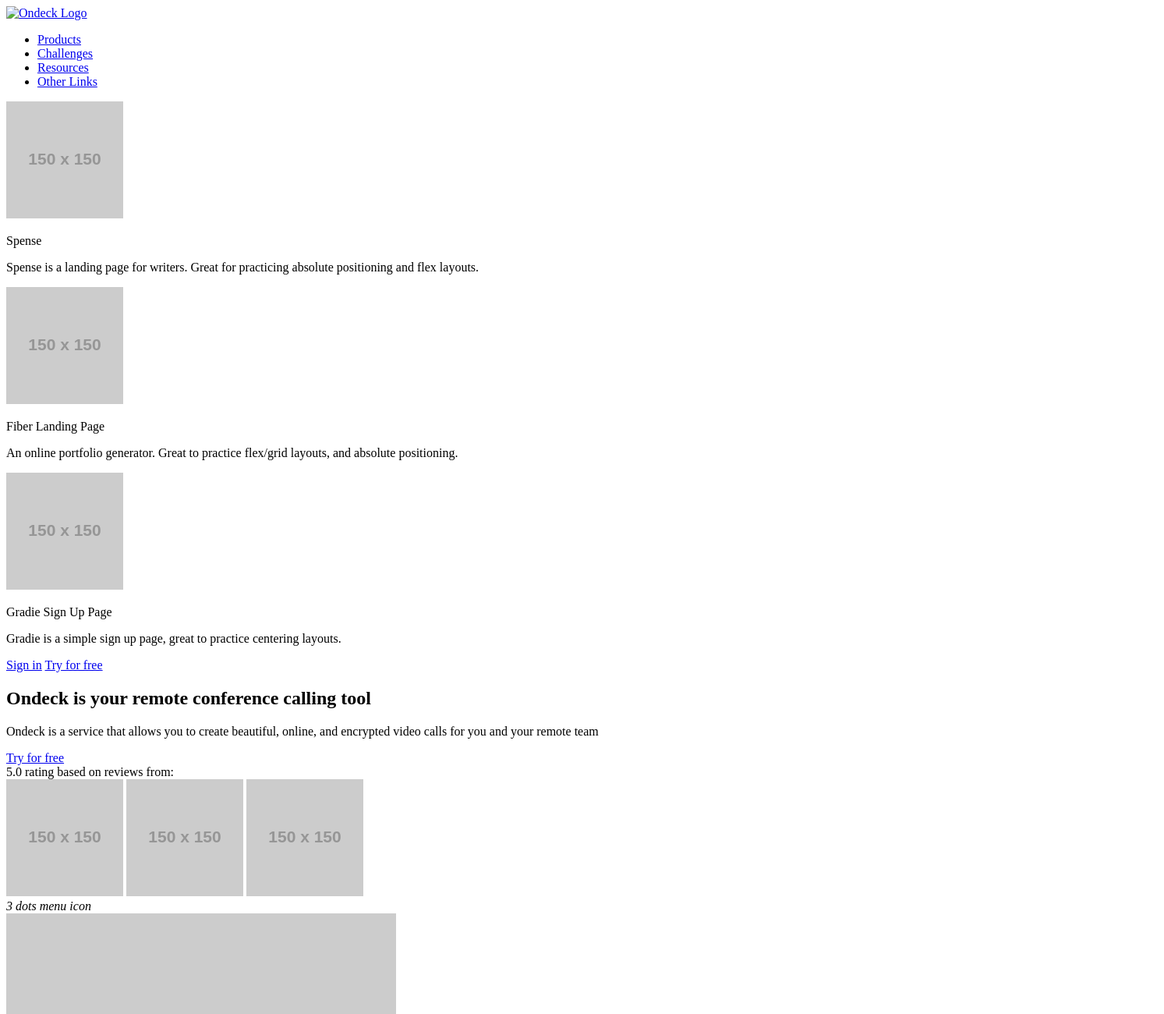
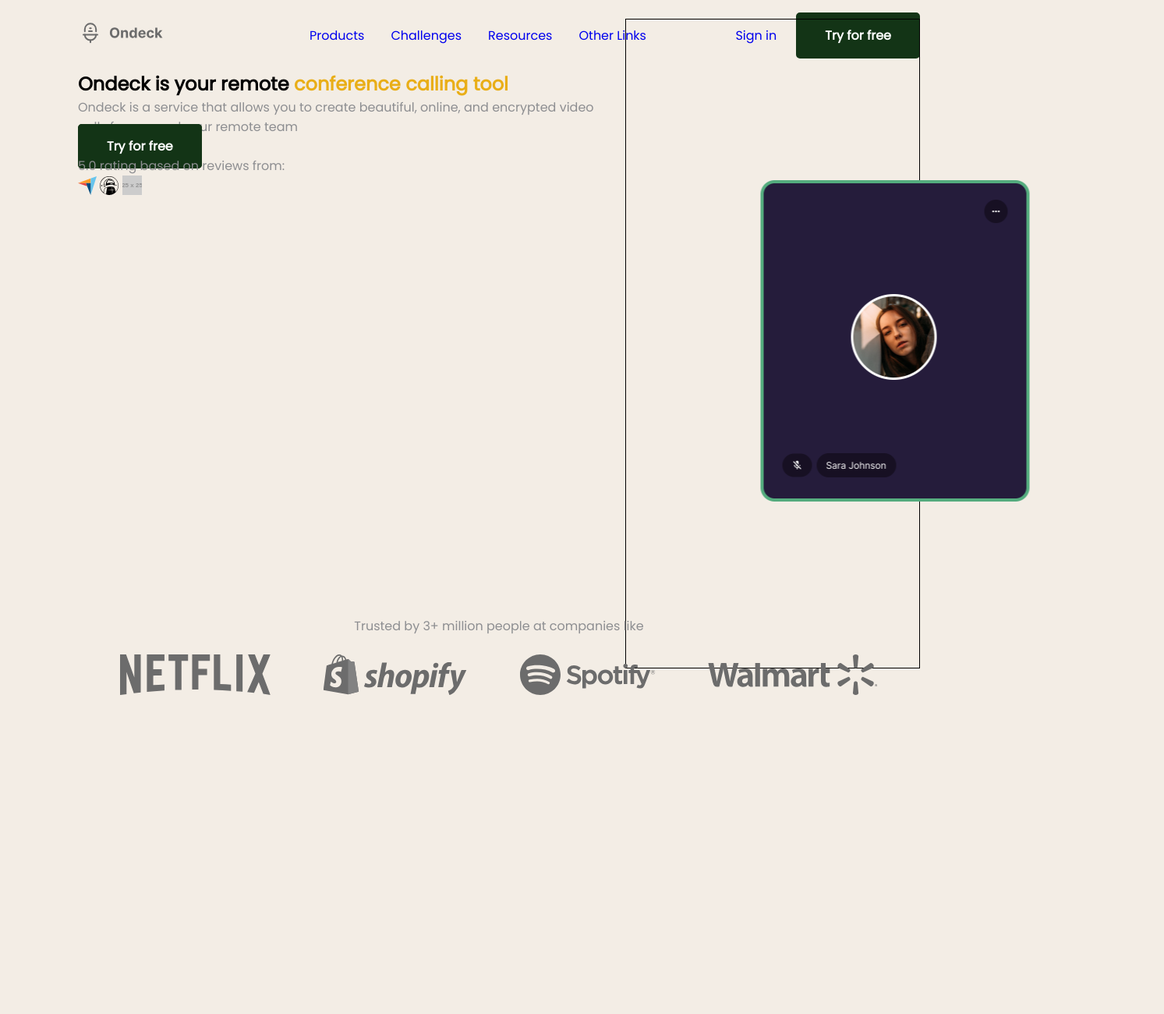
Before and after one commit to mikeattah/codewell-javascript-30-navbar, a plain HTML site: page index.html in a window 1280 px wide. Shown: the top 1300 px of the page at 78% size, 1493 px wide, since content can reach past the window. After the commit the page ends 965 px from the top, so only its background shows below. Drawn offline with Linux system fonts and the light colour scheme; placeholder pictures from the web are drawn by us.

Commit message:
styling desktop version

```diff
--- a/index.html
+++ b/index.html
@@ -26,14 +26,14 @@
     />
 
     <!-- Custom Styles -->
-    <link rel="stylesheet" href="styles.css" />
+    <link rel="stylesheet" href="style.css" />
   </head>
   <body>
     <nav class="nav_bar">
       <div class="nav_logo_container">
         <a href="index.html">
           <img
-            src="images/codewell-logo.png"
+            src="./public/assets/logo.svg"
             alt="Ondeck Logo"
             class="nav_logo"
           />
@@ -48,7 +48,7 @@
       <div class="nav_list_dropdown_container">
         <div class="nav_list_dropdown_item">
           <img
-            src="https://via.placeholder.com/150"
+            src="./public/assets/spense-icon.svg"
             alt="Spense Logo"
             class="nav_list_dropdown_item_logo"
           />
@@ -62,8 +62,8 @@
         </div>
         <div class="nav_list_dropdown_item">
           <img
-            src="https://via.placeholder.com/150"
-            alt="Spense Logo"
+            src="./public/assets/fiber-icon.svg"
+            alt="Fiber Landing Page Logo"
             class="nav_list_dropdown_item_logo"
           />
           <div class="nav_list_dropdown_item_description">
@@ -76,8 +76,8 @@
         </div>
         <div class="nav_list_dropdown_item">
           <img
-            src="https://via.placeholder.com/150"
-            alt="Spense Logo"
+            src="./public/assets/gradie-icon.svg"
+            alt="Gradie Sign Up Logo"
             class="nav_list_dropdown_item_logo"
           />
           <div class="nav_list_dropdown_item_description">
@@ -95,51 +95,43 @@
       </div>
     </nav>
     <main class="main_container">
-      <section class="section_top_left">
+      <section class="page_copy_container">
         <h1 class="title">
           Ondeck is your remote
           <span class="title_highlight">conference calling tool</span>
         </h1>
-        <p class="text_one">
+        <p class="text">
           Ondeck is a service that allows you to create beautiful, online, and
           encrypted video calls for you and your remote team
         </p>
         <a href="#" class="nav_auth_button_fancy">Try for free</a>
         <div class="reviews_container">
-          <span class="reviews_text">5.0 rating based on reviews from:</span>
+          <span class="text">5.0 rating based on reviews from:</span>
           <div class="reviews_logo_container">
-            <img src="https://via.placeholder.com/150" alt="Logo" />
-            <img src="https://via.placeholder.com/150" alt="Logo" />
-            <img src="https://via.placeholder.com/150" alt="Shopify Logo" />
+            <img src="./public/assets/capterra-logo.svg" alt="Capterra Logo" />
+            <img
+              src="./public/assets/alternative-to-logo.svg"
+              alt="Alternative Logo"
+            />
+            <img src="https://via.placeholder.com/25" alt="Shopify Logo" />
           </div>
         </div>
       </section>
-      <section class="section_bottom_right">
-        <div class="web_call_container">
-          <div class="top_icon_container">
-            <i>3 dots menu icon</i>
-          </div>
-          <div class="hero_image_container">
-            <img
-              src="https://via.placeholder.com/500"
-              alt="Sara Johnson's Hero Image"
-              class="hero_image"
-            />
-          </div>
-          <div class="bottom_icon_container">
-            <i>Audio Icon</i>
-            <i>Caller ID</i>
-          </div>
-        </div>
+      <section class="hero_image_container">
+        <img
+          src="./public/assets/hero-image.png"
+          alt="Sara Johnson's Hero Image"
+          class="hero_image"
+        />
       </section>
     </main>
-    <footer>
-      <p class="text_two">Trusted by 3+ million people at companies like</p>
+    <footer class="footer_container">
+      <p class="text">Trusted by 3+ million people at companies like</p>
       <div class="companies_logo_container">
-        <img src="https://via.placeholder.com/150" alt="Netflix Logo" />
-        <img src="https://via.placeholder.com/150" alt="Shopify Logo" />
-        <img src="https://via.placeholder.com/150" alt="Spotify Logo" />
-        <img src="https://via.placeholder.com/150" alt="Walmart Logo" />
+        <img src="./public/assets/netflix-logo.svg" alt="Netflix Logo" />
+        <img src="./public/assets/shopify-logo.svg" alt="Shopify Logo" />
+        <img src="./public/assets/spotify-logo.svg" alt="Spotify Logo" />
+        <img src="./public/assets/walmart-logo.svg" alt="Walmart Logo" />
       </div>
     </footer>
     <script src="index.js"></script>
--- a/style.css
+++ b/style.css
@@ -1,11 +1,9 @@
 * {
   margin: 0;
   padding: 0;
-  /* all: revert; */
   box-sizing: border-box;
 }
 
-html,
 body {
   min-height: 100vh;
   max-width: 100vw;
@@ -14,7 +12,8 @@
   justify-content: center;
   align-items: center;
   font-family: "Poppins", "Roboto", sans-serif;
-  background-color: #ccc;
+  background-color: #f3ede5;
+  padding: 0 100px;
 }
 
 a {
@@ -22,21 +21,42 @@
 }
 
 .nav_bar {
+  height: 90px;
+  width: 100%;
+  display: flex;
+  flex-direction: row;
+  justify-content: space-between;
+  align-items: center;
 }
 
 .nav_logo_container {
+  height: 100%;
+  width: 20%;
+  display: flex;
+  flex-direction: column;
+  justify-content: center;
+  align-items: flex-start;
 }
 
 .nav_logo {
 }
 
 .nav_list_container {
+  height: 100%;
+  width: 40%;
+  display: flex;
+  flex-direction: row;
+  justify-content: space-between;
+  align-items: center;
+  list-style: none;
 }
 
 .nav_list {
+  color: #8d8e91;
 }
 
 .nav_list_dropdown_container {
+  display: none;
 }
 
 .nav_list_dropdown_item {
@@ -49,64 +69,108 @@
 }
 
 .nav_list_dropdown_item_title {
+  color: #28253a;
 }
 
 .nav_list_dropdown_item_text {
+  color: #a0aebe;
 }
 
 .nav_auth_button_container {
+  height: 100%;
+  width: 25%;
+  display: flex;
+  flex-direction: row;
+  justify-content: flex-end;
+  align-items: center;
 }
 
 .nav_auth_button_plain {
+  margin: 0 25px 0 0;
 }
 
 .nav_auth_button_fancy {
+  background-color: #133416;
+  color: #fff;
+  font-weight: bold;
+  padding: 15px 35px;
+  border: 2px solid #133416;
+  border-radius: 5px;
+  transition: all 0.5s ease-in-out;
+}
+
+.nav_auth_button_fancy:hover {
+  background-color: #fff;
+  color: #133416;
 }
 
 .main_container {
+  height: 700px;
+  width: 100%;
+  display: flex;
+  flex-direction: row;
+  justify-content: space-between;
+  align-items: center;
 }
 
-.section_top_left {
+.page_copy_container {
+  height: 100%;
+  width: 65%;
 }
 
 .title {
 }
 
 .title_highlight {
+  color: #e9ae17;
 }
 
-.text_one {
+.text {
+  color: #8d8e91;
 }
 
 .reviews_container {
-}
-
-.reviews_text {
+  width: 100%;
+  diplay: flex;
+  flex-direction: row;
+  justify-content: space-between;
+  align-items: center;
 }
 
 .reviews_logo_container {
-}
-
-.section_bottom_right {
-}
-
-.web_call_container {
-}
-
-.top_icon_container {
+  diplay: flex;
+  flex-direction: row;
+  justify-content: space-between;
+  align-items: center;
 }
 
 .hero_image_container {
+  width: 35%;
+  border: 1px solid black;
 }
 
 .hero_image {
+  transform: scale(0.5);
 }
 
 .bottom_icon_container {
 }
 
-.text_two {
+.footer_container {
+  height: min-content;
+  width: 100%;
+  display: flex;
+  flex-direction: column;
+  justify-content: center;
+  align-items: center;
+  margin-bottom: 50px;
 }
 
 .companies_logo_container {
+  height: 100px;
+  width: 90%;
+  display: flex;
+  flex-direction: row;
+  justify-content: space-between;
+  align-items: center;
 }
```
